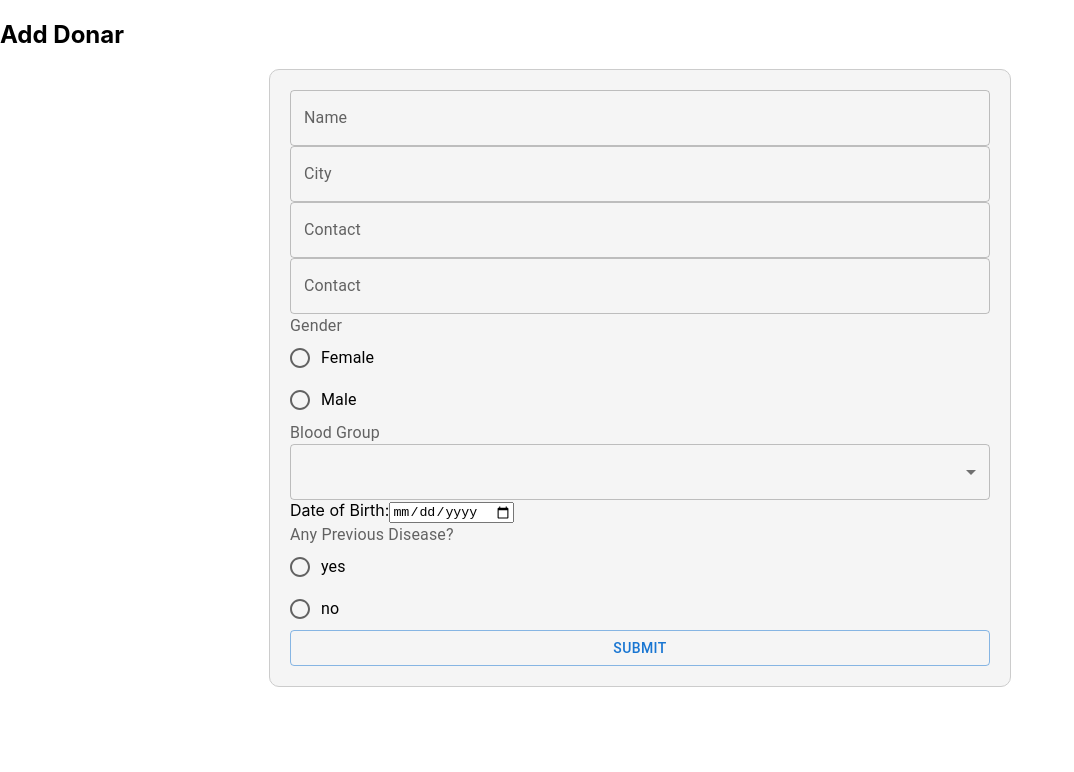
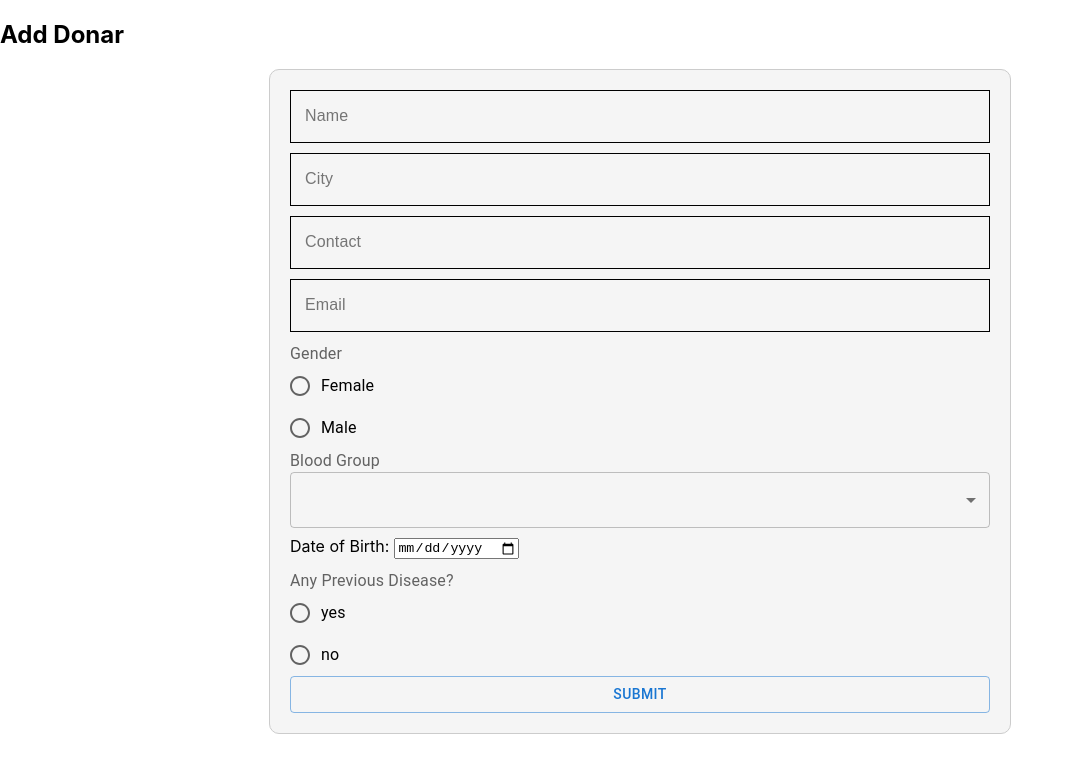
Before and after one commit to rushilguptaaipl/blood_donation_frontend, a React (Create React App) app: page / in a window 1280 px wide. Shown: the top 772 px of the page, without its empty margins (0-1074 px from the left). Built offline with nearby package versions, Linux system fonts and the light colour scheme.

Commit message:
made changes in the donation page

```diff
--- a/package.json
+++ b/package.json
@@ -45,5 +45,8 @@
       "last 1 firefox version",
       "last 1 safari version"
     ]
+  },
+  "devDependencies": {
+    "@babel/plugin-proposal-private-property-in-object": "^7.21.11"
   }
 }
--- a/src/pages/donation/donation.css
+++ b/src/pages/donation/donation.css
@@ -8,3 +8,20 @@ form {
     background-color: #f5f5f5;
     border-radius: 10px;
   }
+
+  .inputField{
+    padding: 16.5px 14px ;
+    background: none;
+    font-weight: 400;
+    font-size: 1rem;
+    letter-spacing: 0.00938em;
+    border: 0.10px solid black;
+    box-sizing: border-box;
+    margin-bottom: 10px;
+  }
+
+  .birthDate{
+    margin-top: 10px;
+    margin-bottom: 10px;
+    margin-left: 5px;
+  }
--- a/src/pages/donation/donation.jsx
+++ b/src/pages/donation/donation.jsx
@@ -1,4 +1,4 @@
-import React from "react"
+import React from "react";
 import Radio from "@mui/material/Radio";
 import RadioGroup from "@mui/material/RadioGroup";
 import FormControlLabel from "@mui/material/FormControlLabel";
@@ -11,11 +11,10 @@ import { TextField } from "@mui/material";
 import swal from "sweetalert";
 import axios from "axios";
 import { useState } from "react";
-import "./donation.css"
+import "./donation.css";
 
-const Donation = () =>{
-
-    const [formData , setFormData] = useState({
+const Donation = () => {
+  const [formData, setFormData] = useState({
     name: "",
     city: "",
     contact: "",
@@ -24,7 +23,7 @@ const Donation = () =>{
     blood_group: "",
     DOB: "",
     disease: "",
-    })
+  });
 
   const handleChange = (e) => {
     if (e?.$isDayjsObject) {
@@ -58,49 +57,82 @@ const Donation = () =>{
         swal({
           title: response.data.message,
           icon: "success",
-            })
+        });
       })
       .catch((error) => {
         console.log(error);
       });
   };
 
-
   return (
     <>
       <h2>Add Donar</h2>
       <form onSubmit={handleSubmit}>
-        <TextField
+
+        <input
+          type="text"
+          label="Name"
+          className="inputField"
+          onChange={handleChange}
+          placeholder="Name"
+          name="name"
+        />
+        <input
+          type="text"
+          label="City"
+          className="inputField"
+          onChange={handleChange}
+          placeholder="City"
+          name="city"
+        />
+        <input
+          type="text"
+          label="Name"
+          className="inputField"
+          onChange={handleChange}
+          placeholder="Contact"
+          name="contact"
+        />
+        <input
+          type="text"
+          label="Name"
+          className="inputField"
+          onChange={handleChange}
+          placeholder="Email"
+          name="email"
+        />
+
+        {/* <TextField
           id="outlined-controlled"
           label="Name"
           value={formData.name}
           name="name"
           onChange={handleChange}
-        />
+        /> */}
 
-        <TextField
+        {/* <TextField
           id="outlined-controlled"
           label="City"
           value={formData.city}
           name="city"
           onChange={handleChange}
-        />
+        /> */}
 
-        <TextField
+        {/* <TextField
           id="outlined-controlled"
           name="contact"
           label="Contact"
           value={formData.contact}
           onChange={handleChange}
-        />
+        /> */}
 
-        <TextField
+        {/* <TextField
           id="outlined-controlled"
           label="Contact"
           name="email"
           value={formData.email}
           onChange={handleChange}
-        />
+        /> */}
 
         <FormLabel id="demo-radio-buttons-group-label">Gender</FormLabel>
         <RadioGroup
@@ -151,6 +183,7 @@ const Donation = () =>{
             name="DOB"
             value={formData.DOB}
             onChange={handleChange}
+            className="birthDate"
           />
         </label>
 
@@ -184,7 +217,7 @@ const Donation = () =>{
         </Button>
       </form>
     </>
-    )
-}
+  );
+};
 
-export default Donation
+export default Donation;
```
Also changed, not shown: 1 other file (tests, documents, lock files or other folders). Lines whose indentation alone changed are shown as unchanged.
